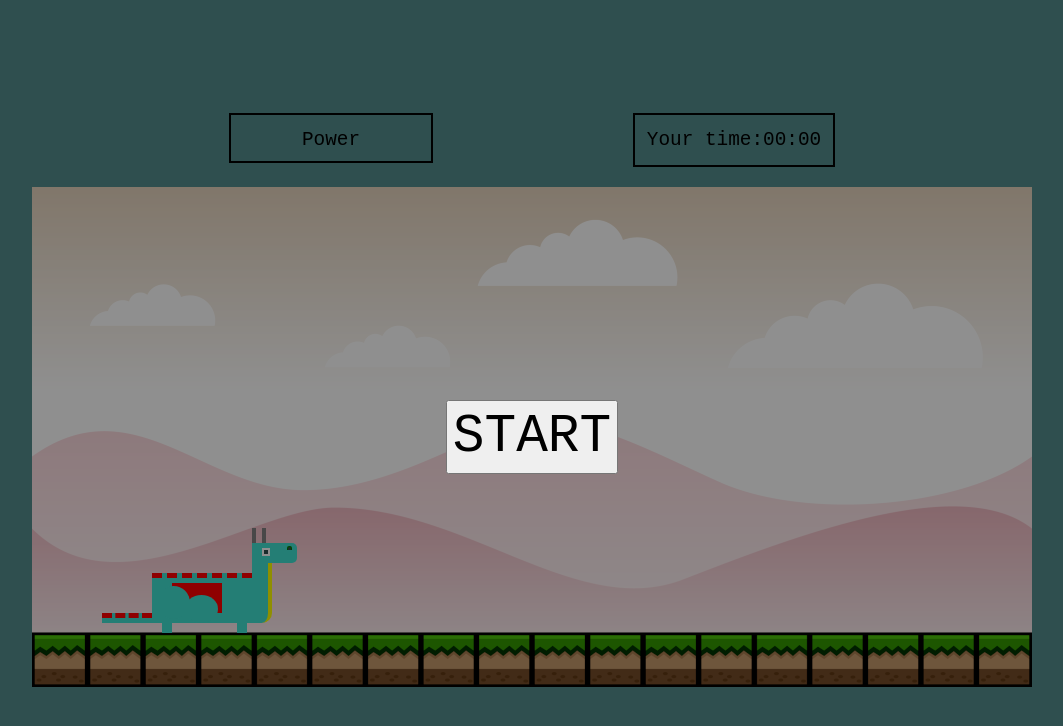
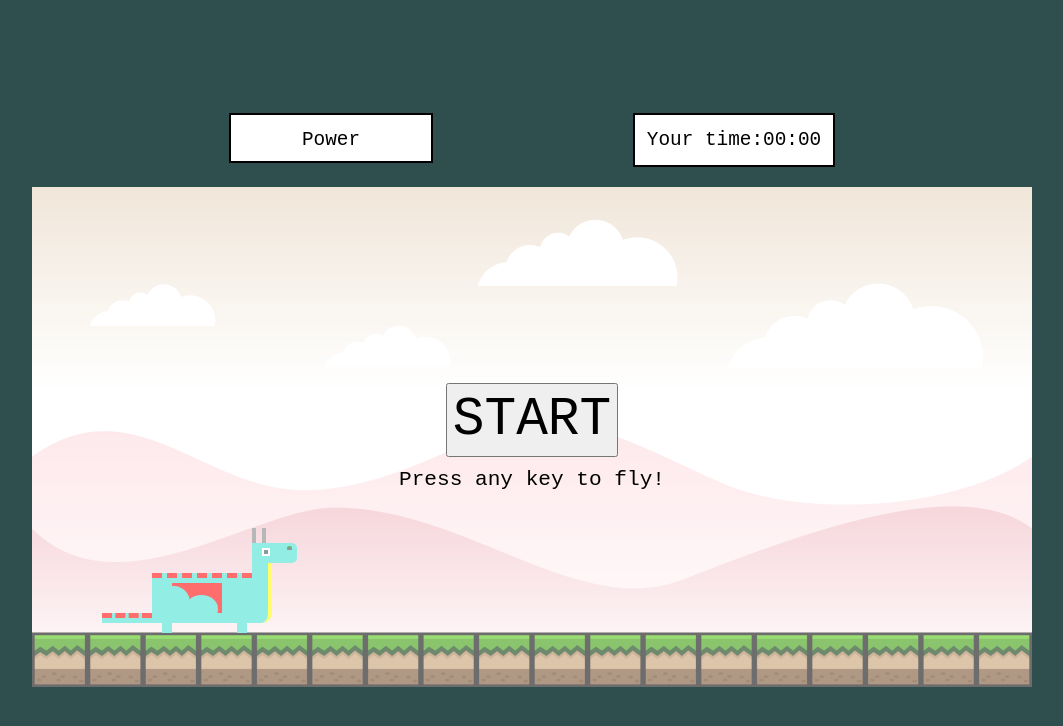
Before and after one commit to Tama-B/EndlessRunner, a plain HTML site: page index.html in a window 1280 px wide. Shown: the whole page, without its empty margins (108-1171 px from the left). Drawn offline with Linux system fonts and the light colour scheme.

Commit message:
WIRKLICH FERTIG

```diff
--- a/assets/css/stylesheet.css
+++ b/assets/css/stylesheet.css
@@ -30,9 +30,10 @@ body {
     display: flex;
     align-items: center;
     justify-content: center;
+    flex-direction: column;
     width: 1000px;
     height: 500px;
-    background-color: rgba(0, 0, 0, 0.438);
+    background-color: rgba(255, 255, 255, 0.429);
     z-index: 100;
     top: 0;
     left: 0;
@@ -43,6 +44,11 @@ body {
     padding: 5px;
     width: fit-content;
     height: fit-content;
+    margin-bottom: 10px;
+}
+
+p {
+    font-size: 1.2rem;
 }
 
 .hidden {
@@ -62,6 +68,7 @@ body {
     border: 2px solid black;
     line-height: 50px;
     text-align: center;
+    background-color: white;
 }
 
 .timer_container {
@@ -69,6 +76,7 @@ body {
     width: 202px;
     line-height: 50px;
     text-align: center;
+    background-color: white;
 }
 
 .flying_power {
--- a/index.html
+++ b/index.html
@@ -23,6 +23,7 @@
     <div class="game_container">
         <div class="overlay">
             <button class="start_btn">START</button>
+            <p>Press any key to fly!</p>
         </div>
         <canvas id="canvas1"></canvas>
         <div class="dragon">
```
